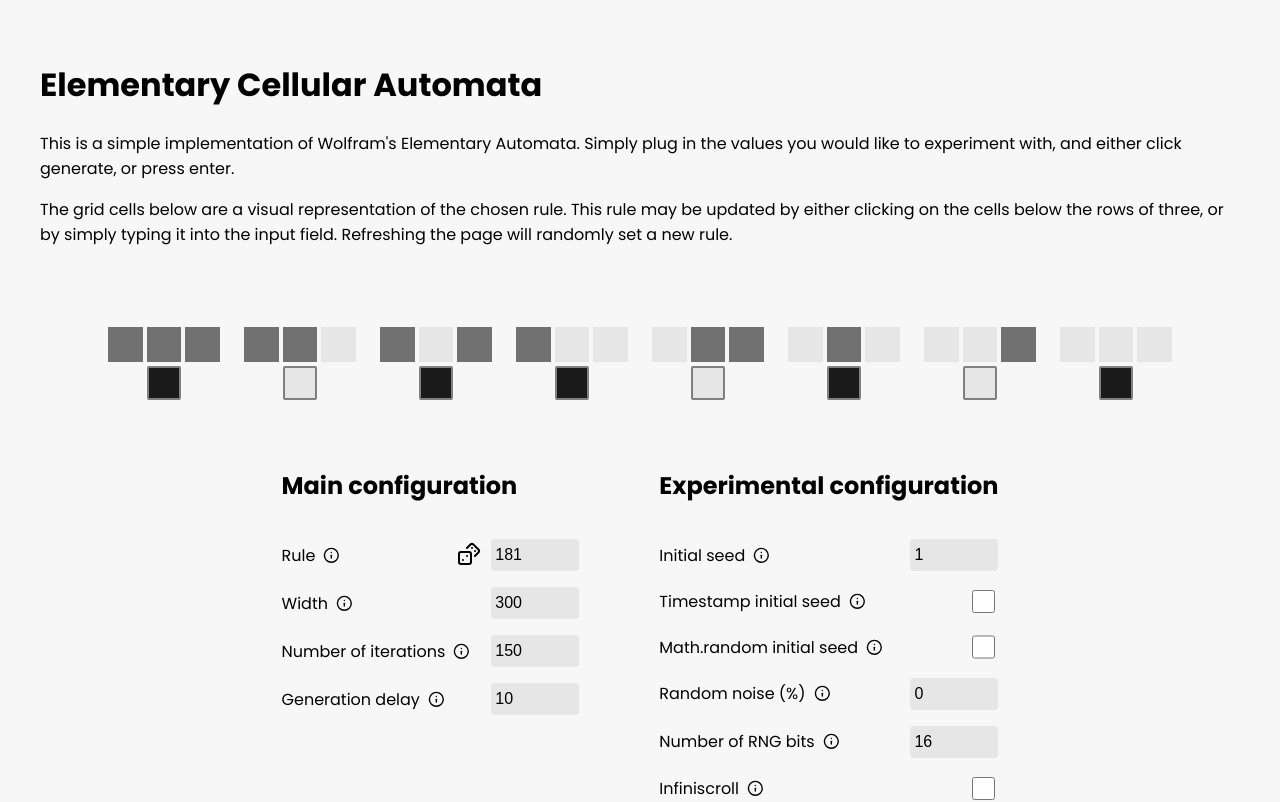
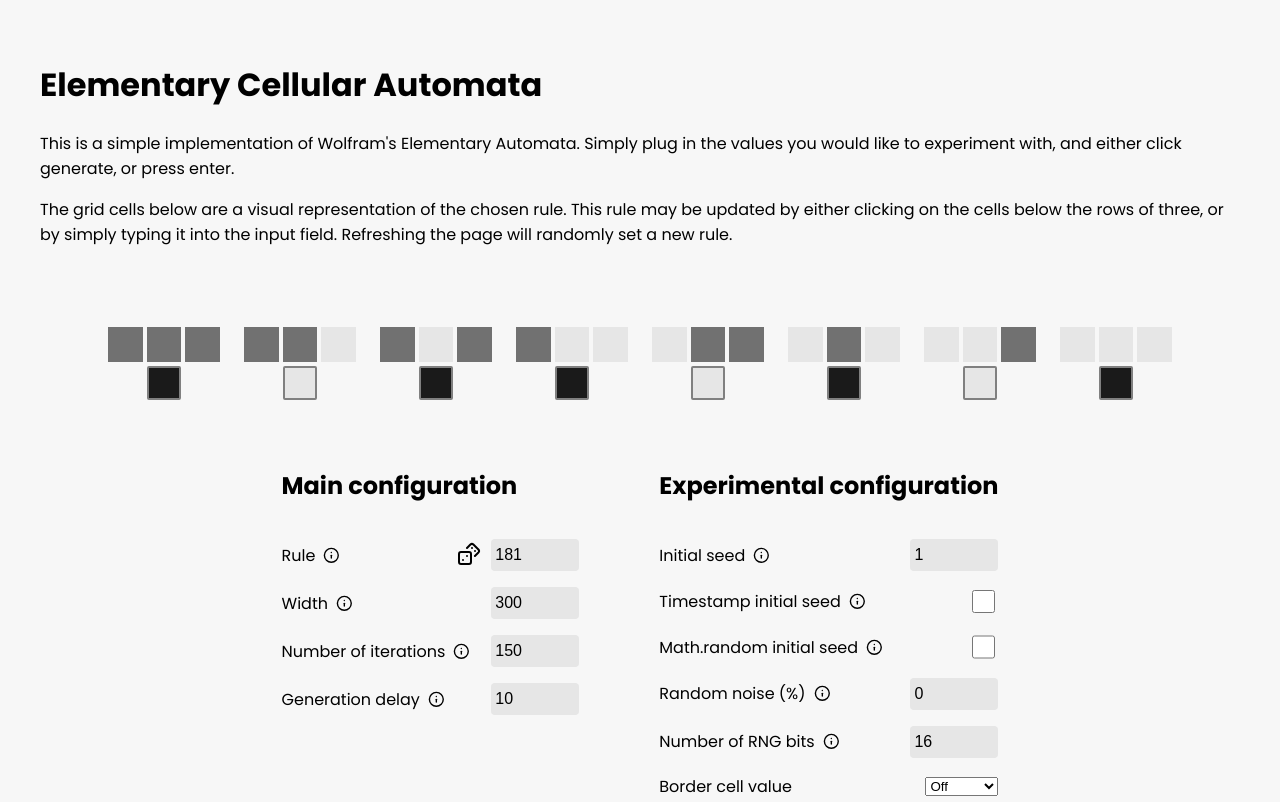
Before and after one commit to tdib/elementary, a SvelteKit app: page / in a window 1280 px wide. Shown: the top 802 px of the page. Built offline with nearby package versions, Linux system fonts and the light colour scheme.

Commit message:
Begin border cell value implementation (override config inputs)

```diff
--- a/src/lib/components/ConfigInput.svelte
+++ b/src/lib/components/ConfigInput.svelte
@@ -8,6 +8,7 @@
   let nameProcessed = name.toLowerCase().replace(' ', '-')
   export let inputProps
   export let value = inputProps?.value
+  export let inputOverride = false
 </script>
 
 <div class='field-container'>
@@ -23,11 +24,15 @@
     {/if}
   </div>
   <div class='input-group'>
-    <slot />
-    {#if inputProps.type === 'checkbox'}
-      <input id={nameProcessed} {...inputProps} type='checkbox' bind:checked={value}>
+    <slot name='extra-icon'/>
+    {#if inputOverride}
+      <slot name='input-override' />
     {:else}
-      <input id={nameProcessed} {...inputProps} bind:value={value}>
+      {#if inputProps.type === 'checkbox'}
+        <input id={nameProcessed} {...inputProps} type='checkbox' bind:checked={value}>
+      {:else}
+        <input id={nameProcessed} {...inputProps} bind:value={value}>
+      {/if}
     {/if}
   </div>
 </div>
--- a/src/routes/+page.svelte
+++ b/src/routes/+page.svelte
@@ -17,7 +17,10 @@
   let mathRandomInitialSeed = false
   let randomNoisePercent = 0
   let numRNGBits = 16
+  let borderCellValue = 'off'
   let infiniscroll = false
+
+  $: console.log(borderCellValue)
 
   let rngBinary
   let rngDecimal
@@ -90,7 +93,7 @@
       update the rule. Updating the rule will affect the generation of the automaton.'
       bind:value={rule}
     >
-      <button type='button' title='Randomise rule' on:click={() => rule = getRandomRule()}>
+      <button type='button' title='Randomise rule' slot='extra-icon' on:click={() => rule = getRandomRule()}>
         <Dices />
       </button>
     </ConfigInput>
@@ -201,6 +204,14 @@
       bind:value={numRNGBits}
     />
 
+    <ConfigInput name='Border cell value' inputOverride={true}>
+      <select bind:value={borderCellValue} id="border-cell-value" slot='input-override'>
+        <option value="off">Off</option>
+        <option value="on">On</option>
+        <option value="random">Random</option>
+      </select>
+    </ConfigInput>
+
     <ConfigInput
       name='Infiniscroll'
       inputProps={{
```
